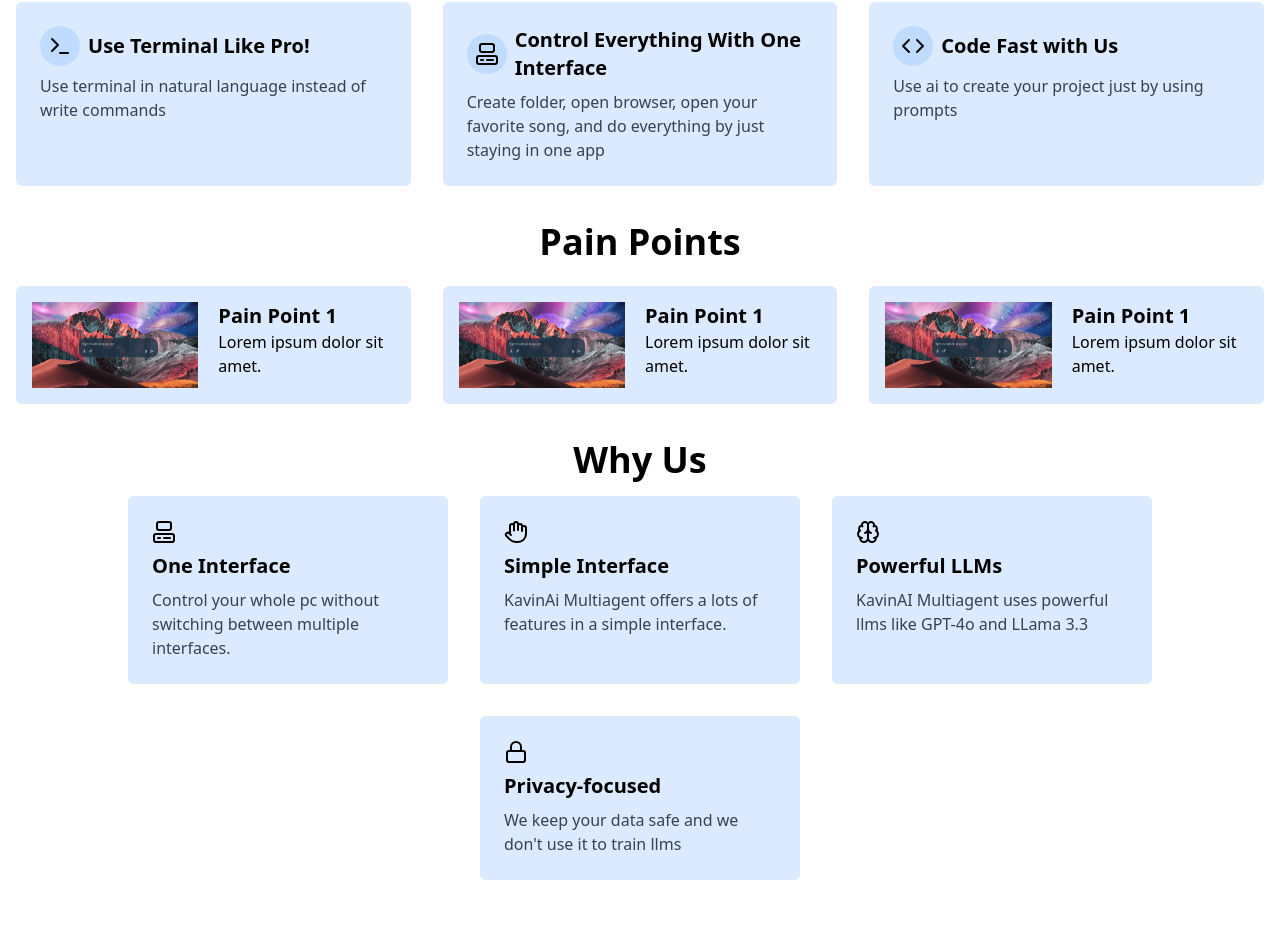
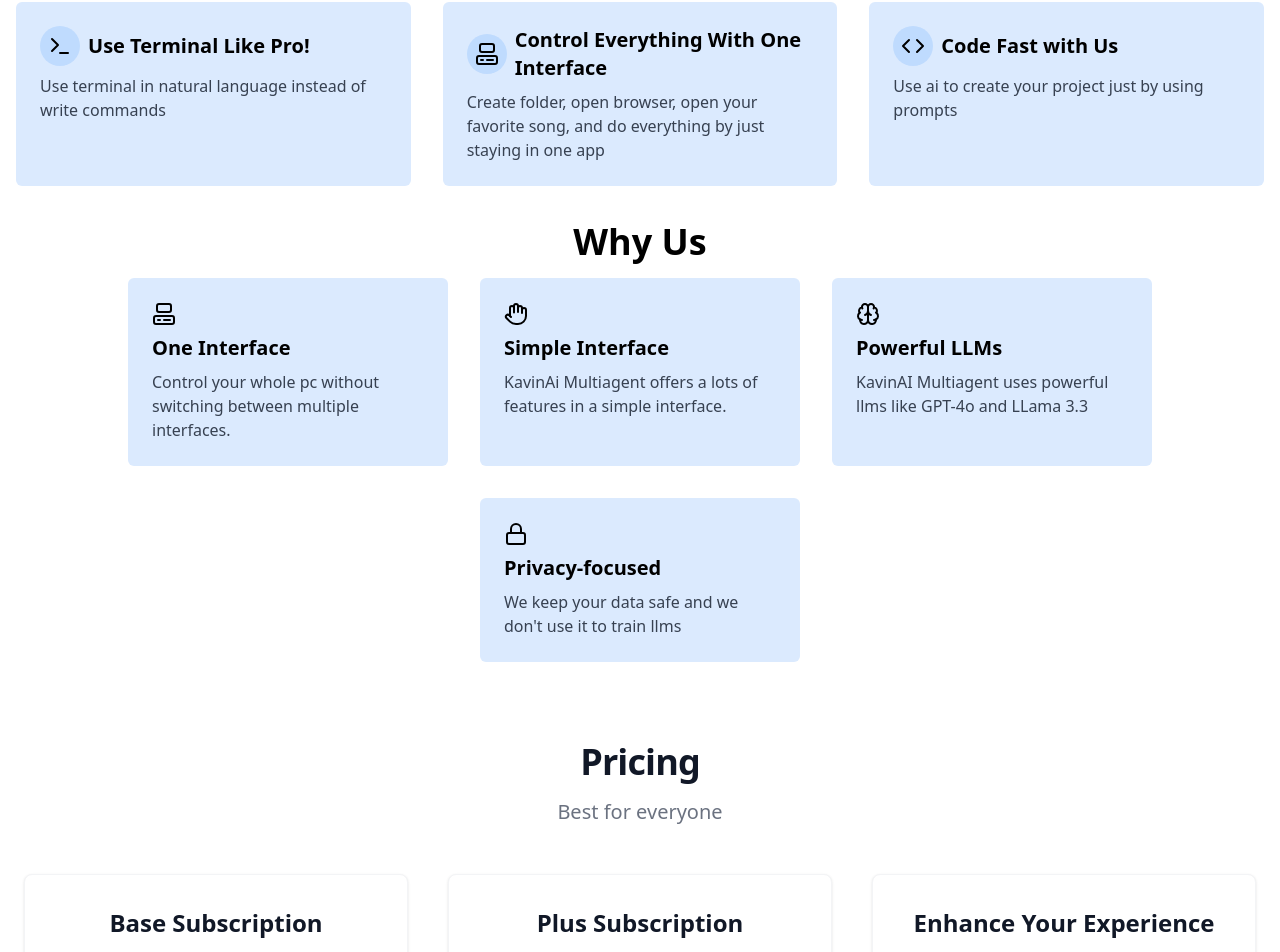
Before and after one commit to Kavinai-MultiAgent/KavinAI-Web, a Next.js app: page / in a window 1280 px wide. Shown: the part 1054-2006 px from the top of the page. Built offline with nearby package versions, Linux system fonts and the light colour scheme.

Commit message:
removed pain points

```diff
--- a/src/app/(pages)/page.tsx
+++ b/src/app/(pages)/page.tsx
@@ -13,7 +13,7 @@ export default function Home() {
       <Hero />
       <SocialProof/>
       <UseCases />
-      <PainPoints />
+      {/* <PainPoints /> */}
       <WhyUs />
       <PricingComp />
       {/* <Testimonial /> */}
```
